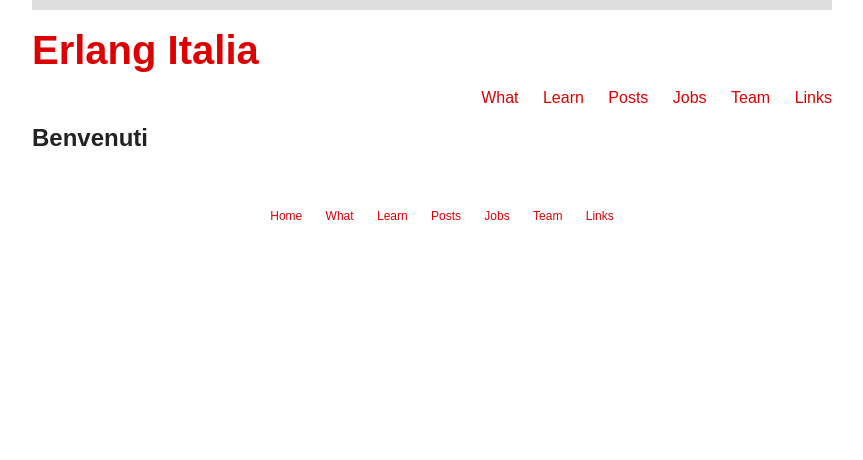
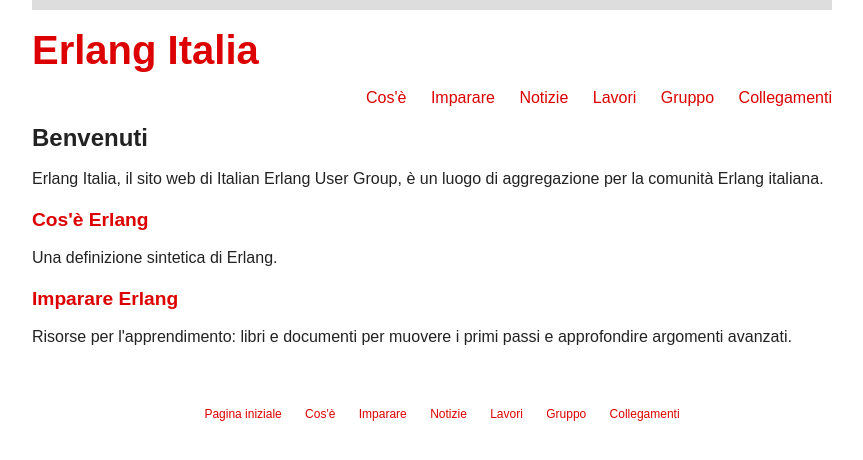
Before and after one commit to erlang-italia/erlang-italia.github.com, a Jekyll site: the page built from index.html, in a window 1280 px wide. Shown: the top 460 px of the page, without its empty margins (208-1071 px from the left). Built offline with Jekyll 4.4.1, drawn with Linux system fonts in a browser that asks for light colours; Markdown is read by kramdown in place of the engine named in the settings.

```diff
--- a/_includes/navigation.html
+++ b/_includes/navigation.html
@@ -1,6 +1,6 @@
-<li><a href="/what.html">What</a></li>
-<li><a href="/learn.html">Learn</a></li>
-<li><a href="/posts.html">Posts</a></li>
-<li><a href="/jobs.html">Jobs</a></li>
-<li><a href="/team.html">Team</a></li>
-<li><a href="/links.html">Links</a></li>
+<li><a href="/cos-e.html">Cos'è</a></li>
+<li><a href="/imparare.html">Imparare</a></li>
+<li><a href="/notizie.html">Notizie</a></li>
+<li><a href="/lavori.html">Lavori</a></li>
+<li><a href="/gruppo.html">Gruppo</a></li>
+<li><a href="/collegamenti.html">Collegamenti</a></li>
--- a/_layouts/default.html
+++ b/_layouts/default.html
@@ -30,7 +30,7 @@
     <footer>
       <nav>
         <ul class="unstyled">
-          <li><a href="/">Home</a></li>
+          <li><a href="/">Pagina iniziale</a></li>
           {% include navigation.html %}
         </ul>
       </nav>
--- /dev/null
+++ b/collegamenti.html
@@ -0,0 +1,6 @@
+---
+layout: default
+title: Collegamenti
+---
+
+<h2>Collegamenti</h2>
--- /dev/null
+++ b/gruppo.html
@@ -0,0 +1,6 @@
+---
+layout: default
+title: Gruppo
+---
+
+<h2>Gruppo</h2>
--- a/index.html
+++ b/index.html
@@ -5,3 +5,8 @@ description: Italian Erlang User Group
 ---
 
 <h2>Benvenuti</h2>
+<p>Erlang Italia, il sito web di Italian Erlang User Group, è un luogo di aggregazione per la comunità Erlang italiana.</p>
+<h3><a href="/cos-e.html">Cos'è Erlang</a></h3>
+<p>Una definizione sintetica di Erlang.</p>
+<h3><a href="/imparare.html">Imparare Erlang</a></h3>
+<p>Risorse per l'apprendimento: libri e documenti per muovere i primi passi e approfondire argomenti avanzati.</p>
--- a/jobs.html
+++ /dev/null
@@ -1,6 +0,0 @@
----
-layout: default
-title: Jobs
----
-
-<h2>Jobs</h2>
--- /dev/null
+++ b/lavori.html
@@ -0,0 +1,6 @@
+---
+layout: default
+title: Lavori
+---
+
+<h2>Lavori</h2>
--- a/links.html
+++ /dev/null
@@ -1,6 +0,0 @@
----
-layout: default
-title: Links
----
-
-<h2>Links</h2>
--- a/posts.html
+++ b/notizie.html
@@ -1,9 +1,9 @@
 ---
 layout: default
-title: Posts
+title: Notizie
 ---
 
-<h2>Posts</h2>
+<h2>Notizie</h2>
 <ul class="posts unstyled">
   {% for post in site.posts %}
     <li>
--- a/team.html
+++ /dev/null
@@ -1,6 +0,0 @@
----
-layout: default
-title: Team
----
-
-<h2>Team</h2>
--- a/what.html
+++ /dev/null
@@ -1,6 +0,0 @@
----
-layout: default
-title: What
----
-
-<h2>What</h2>
```
Also changed, not shown: cos-e.html (added, +7 -0 lines), imparare.html (added, +28 -0 lines), learn.html (deleted, +0 -30 lines).
